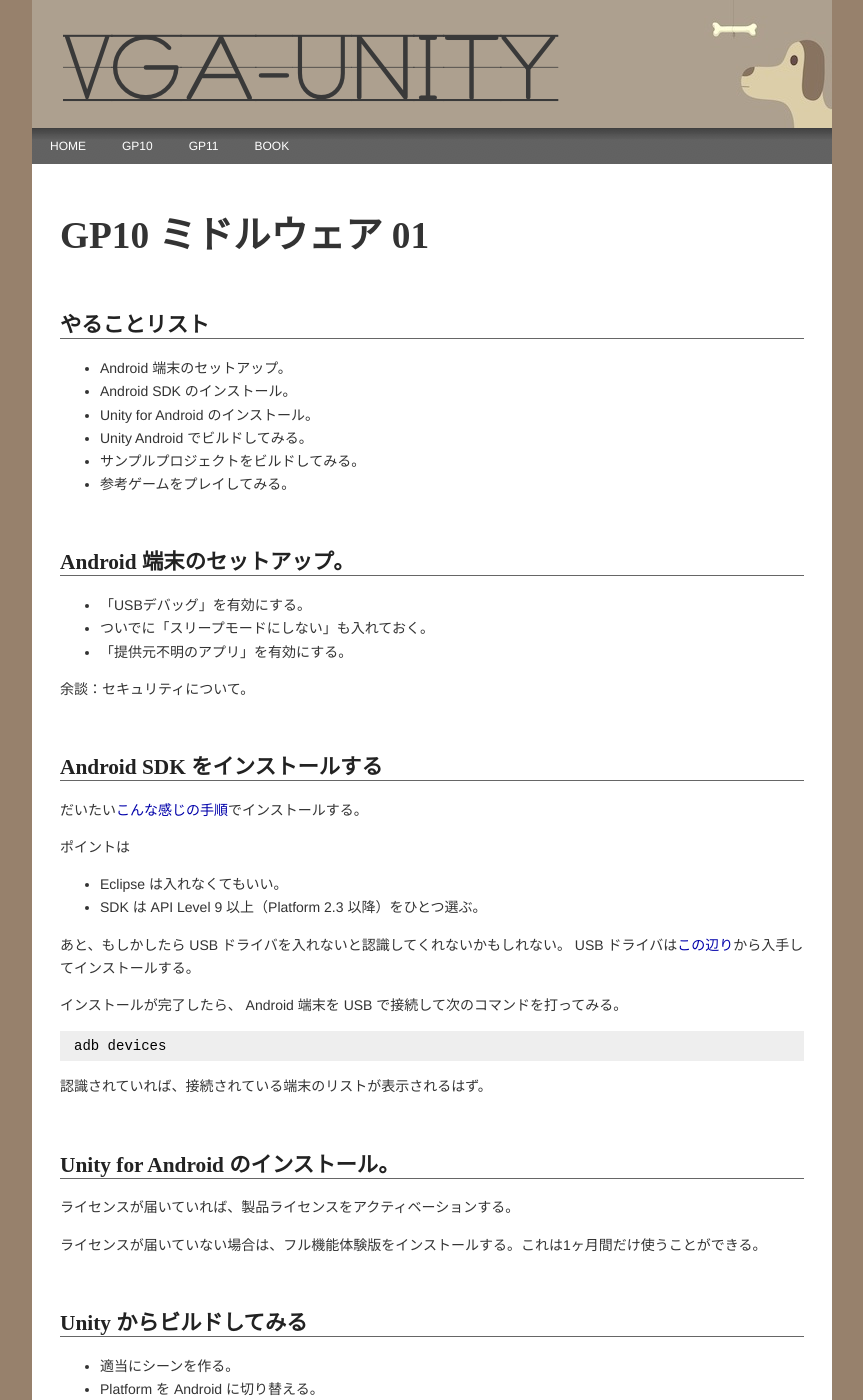
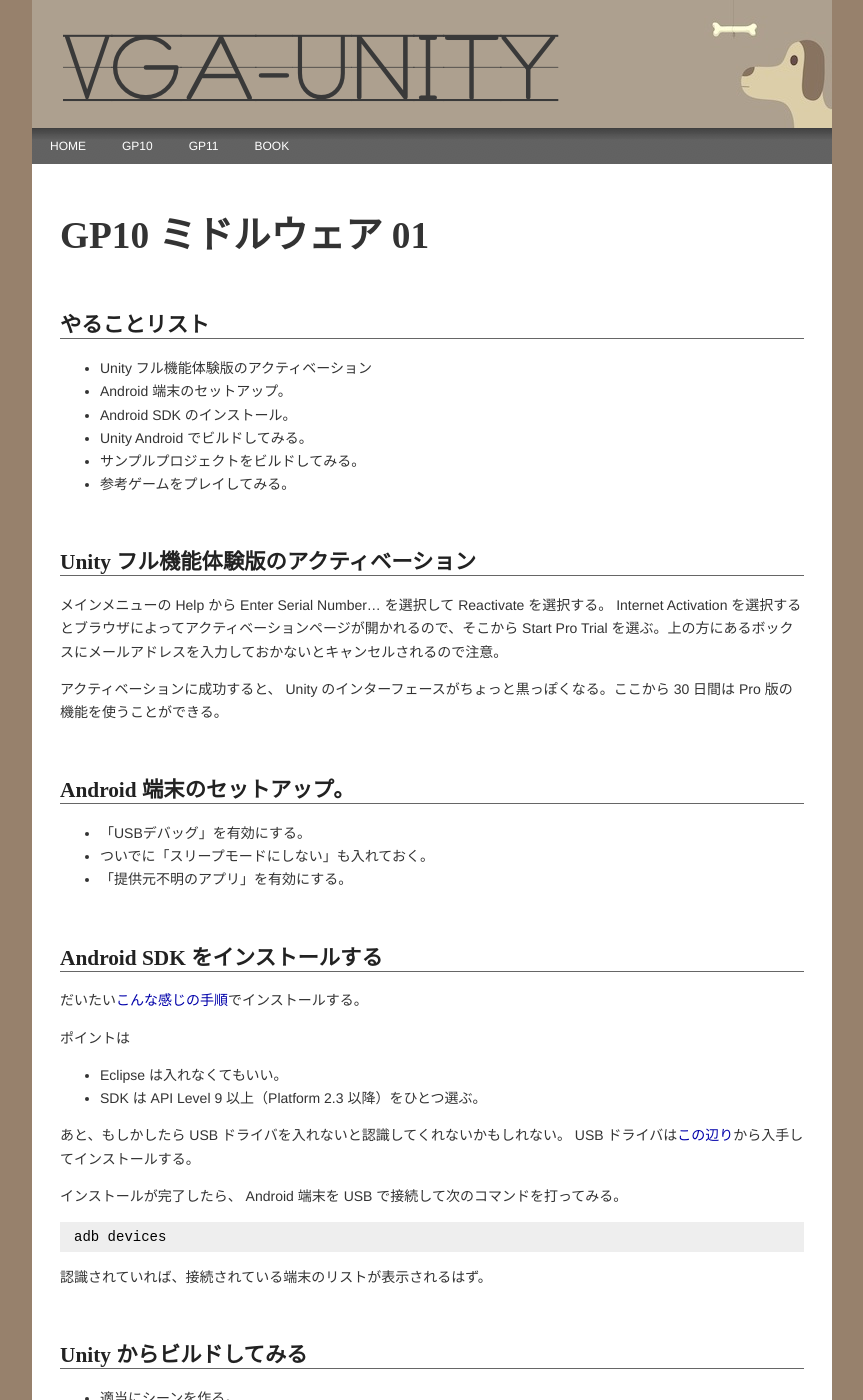
Before and after one commit to vga-unity/vga-unity.github.com, a Jekyll site: the page built from gp10/_posts/2011-10-05-GP10-01.md, in a window 1280 px wide and 1400 px high. Shown: the whole window, without its empty margins (208-1071 px from the left). Built offline with Jekyll 4.4.1, drawn with Linux system fonts in a browser that asks for light colours; some of the changed text lies outside the part shown.

Commit message:
細かな調整。

```diff
--- a/gp10/_posts/2011-10-05-GP10-01.md
+++ b/gp10/_posts/2011-10-05-GP10-01.md
@@ -5,20 +5,24 @@ title: GP10 ミドルウェア 01
 
 ## やることリスト
 
+- Unity フル機能体験版のアクティベーション
 - Android 端末のセットアップ。
 - Android SDK のインストール。
-- Unity for Android のインストール。
 - Unity Android でビルドしてみる。
 - サンプルプロジェクトをビルドしてみる。
 - 参考ゲームをプレイしてみる。
+
+## Unity フル機能体験版のアクティベーション
+
+メインメニューの Help から Enter Serial Number... を選択して Reactivate を選択する。 Internet Activation を選択するとブラウザによってアクティベーションページが開かれるので、そこから Start Pro Trial を選ぶ。上の方にあるボックスにメールアドレスを入力しておかないとキャンセルされるので注意。
+
+アクティベーションに成功すると、 Unity のインターフェースがちょっと黒っぽくなる。ここから 30 日間は Pro 版の機能を使うことができる。
 
 ## Android 端末のセットアップ。
 
 - 「USBデバッグ」を有効にする。
 - ついでに「スリープモードにしない」も入れておく。
 - 「提供元不明のアプリ」を有効にする。
-
-余談：セキュリティについて。
 
 ## Android SDK をインストールする
 
@@ -36,12 +40,6 @@ title: GP10 ミドルウェア 01
     adb devices
 
 認識されていれば、接続されている端末のリストが表示されるはず。
-
-## Unity for Android のインストール。
-
-ライセンスが届いていれば、製品ライセンスをアクティベーションする。
-
-ライセンスが届いていない場合は、フル機能体験版をインストールする。これは1ヶ月間だけ使うことができる。
 
 ## Unity からビルドしてみる
 
@@ -73,6 +71,8 @@ apk ファイルがあれば adb コマンドで手動インストールでき
 
     adb uninstall バンドル名
 
+adb コマンドはよく使うのでパスを通しておくとよい（パスの通し方はググッて）。
+
 ## サンプルプロジェクトをビルドしてみる
 
 マルチタッチと加速度センサーを使ったサンプルプロジェクトを用意した。[ここからダウンロード](http://github.com/keijiro/unity-android-tester/zipball/master)。
```
Also changed, not shown: gp11/_posts/2011-10-05-GP11-01.md (+0 -12 lines), gp11/_posts/2011-10-12-GP11-02.md (+13 -1 lines).
